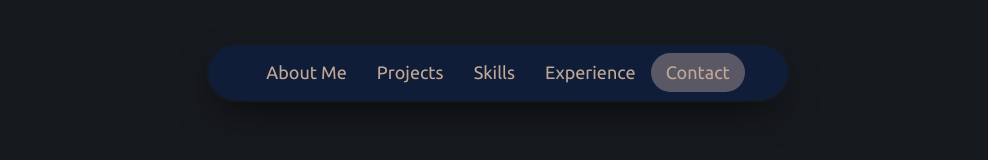
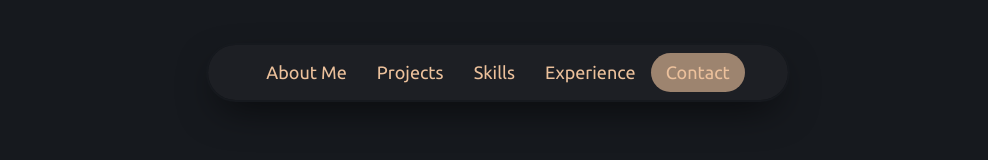
Before and after one commit to Whiz7z/new-portfolio-client, a React (Vite) app: page / in a window 1280 px wide. Shown: the top 160 px of the page, without its empty margins (142-1130 px from the left). Built offline with nearby package versions, Linux system fonts and the light colour scheme; no server answers.

Commit message:
colors changed

```diff
--- a/src/components/AboutMe/AboutMe.module.sass
+++ b/src/components/AboutMe/AboutMe.module.sass
@@ -141,7 +141,7 @@ header
         svg
           &:hover
             transition: 300ms
-            fill: #181717
+            fill: #D3D3D3
 
     .mail_block
       justify-self: center
--- a/src/components/ContactMe/ContactMe.module.sass
+++ b/src/components/ContactMe/ContactMe.module.sass
@@ -40,7 +40,7 @@
       border-radius: 8px
       transition: 0.3s
       font-size: 2rem
-      color: $dark
+      color: $formText
       width: 100%
       padding: 15px 20px
       border: 2px solid transparent
@@ -63,7 +63,7 @@
       border-radius: 8px
       padding: 20px
       font-size: 2rem
-      color: $dark
+      color: $formText
       width: 100%
       height: 210px
       resize: vertical
--- a/src/styles/variables.sass
+++ b/src/styles/variables.sass
@@ -17,25 +17,32 @@
 
 
 //$darkTransparency: rgb(70, 87, 117, 0.25)
-$darkTransparency: rgb(13, 33, 73, 0.65)
+
 //$light: #AB947E
 
 
 // $light: #e8e3d1
 //$light:#BCF4DE
-$menuText: #C3A995
+$menuText: #ecc19c
 $lightTransparency: rgba(174, 126, 69, 0.70)
 // $lightdark: #8A7968
 
-$lightdark:  #978C83
-$lightdarkTransparency: rgb(13, 33, 73, 0.45)
-$formbg: #978C83
+//$lightdark:  #978C83
+
+
 // $formbg: #465775
 $lightText: #c7ccdb
 $placeholder: rgb(13, 33, 73, 0.45)
-$danger: #982649
+
 
 $font: "Ubuntu", sans-serif
 
+
+$darkTransparency: rgba(40, 42, 47, 0.4)
+$lightdarkTransparency: rgba(40, 42, 47, 0.24)
 $light:  #16191e
+$lightdark: #13161B
 $dark: #ecc19c
+$formText:#13161B
+$formbg: #ccc3bc
+$danger: #982649
```
Also changed, not shown: 1 other file (tests, documents, lock files or other folders).
